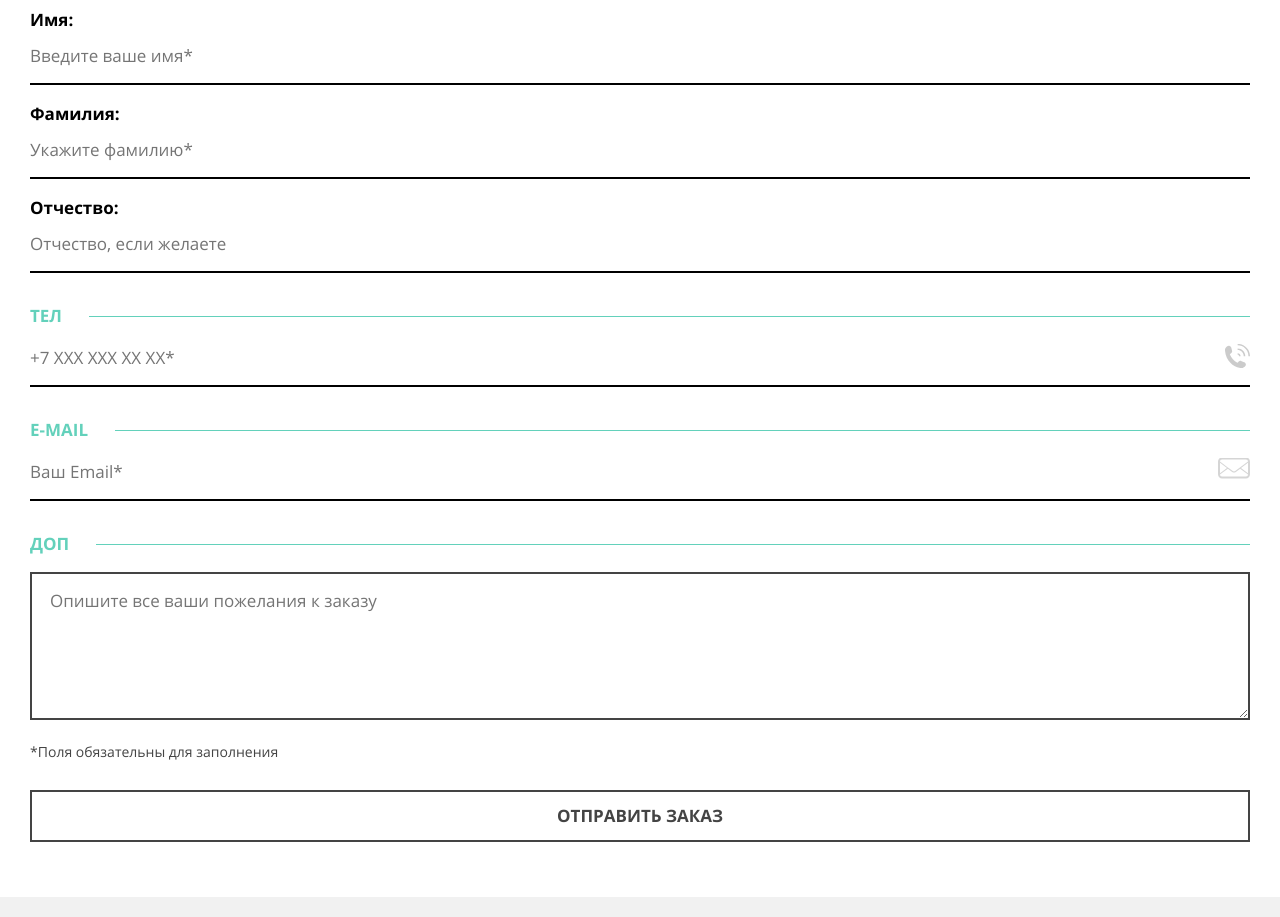
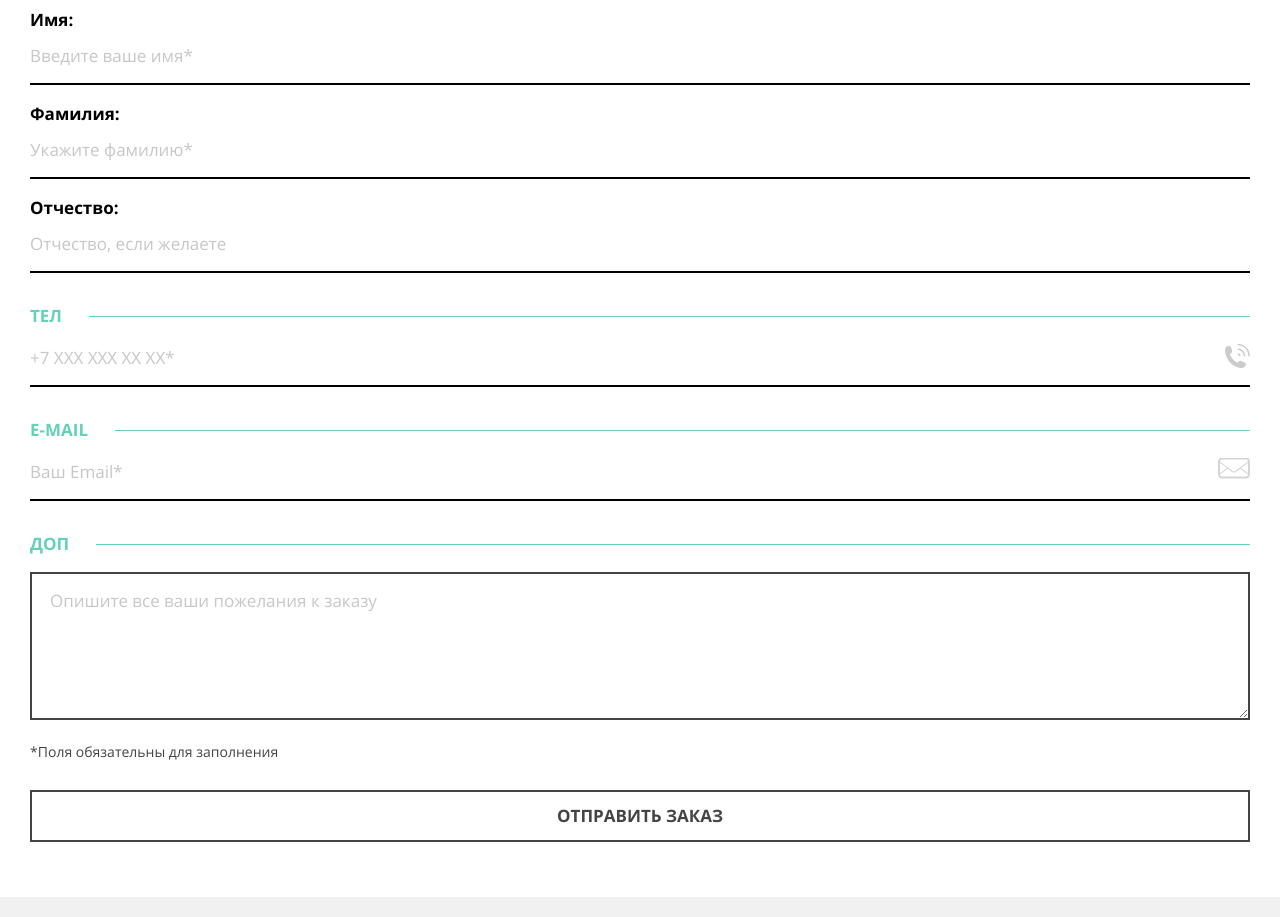
Before and after one commit to MrDimk/912453-mishka-16, a website: page source/form.html in a window 1280 px wide. Shown: the part 940-1857 px from the top of the page. Drawn offline with nearby package versions, Linux system fonts and the light colour scheme; files that its build step writes are made by us from their sources.

Commit message:
Поправил цвет placeholder

```diff
--- a/source/sass/blocks/knit-order.scss
+++ b/source/sass/blocks/knit-order.scss
@@ -144,6 +144,10 @@
   &--email {
     padding-top: 5px;
   }
+
+  &::placeholder {
+    color: rgba($gray, 0.3);
+  }
 }
 
 .knit-order__textarea-field {
@@ -154,6 +158,10 @@
   width: 100%;
   min-height: 142px;
   border: 2px solid $gray;
+
+  &::placeholder {
+    color: rgba($gray, 0.3);
+  }
 }
 
 .knit-order__footnote {
```
